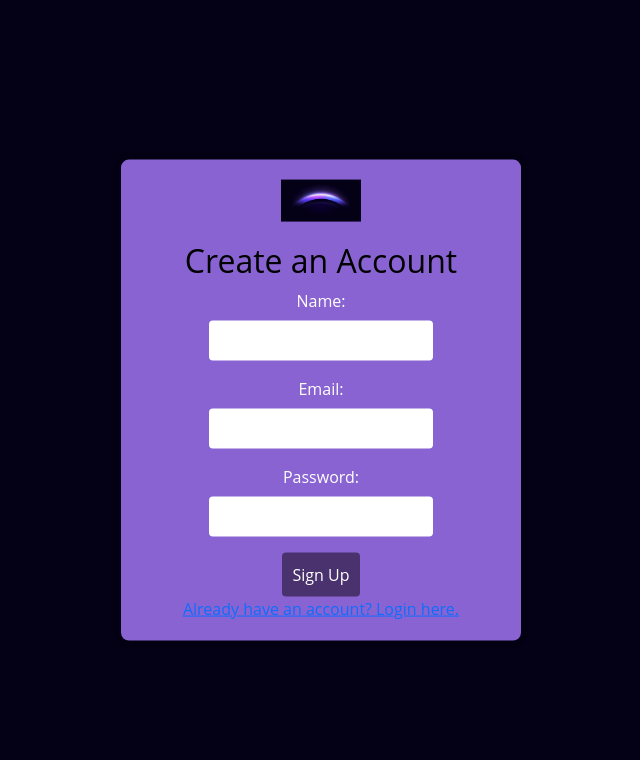
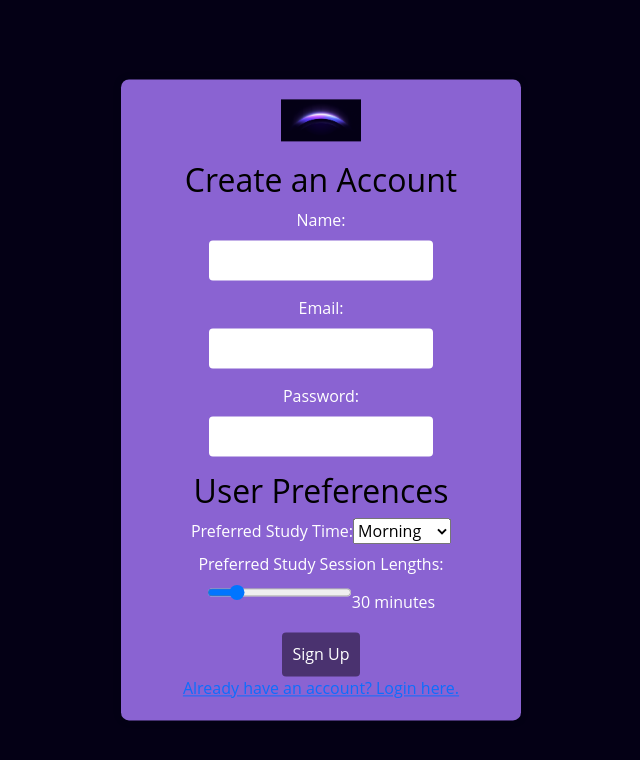
Before and after one commit to TauScheduler/Tau, a React (Create React App) app: page /SignUp in a window 1280 px wide. Shown: the top 760 px of the page, without its empty margins (319-959 px from the left). Built offline with nearby package versions, Linux system fonts and the light colour scheme.

Commit message:
Added Preferences to SignUp Page

```diff
--- a/src/Components/Login.css
+++ b/src/Components/Login.css
@@ -1,5 +1,3 @@
-/* Login.css */
-
 /* Login.css */
 
 .login-body {
--- a/src/Components/SignUp.js
+++ b/src/Components/SignUp.js
@@ -10,6 +10,10 @@ const SignUp = () => {
     password: '',
     confirmPassword: '',
   });
+
+  const [studyTime, setStudyTime] = useState('morning');
+  const [studySessionLength, setStudySessionLength] = useState(30);
+
 
   const handleChange = (e) => {
     setFormData({ ...formData, [e.target.name]: e.target.value });
@@ -39,7 +43,40 @@ const SignUp = () => {
           <label> Password:</label>
             <input type="password" name="password" value={formData.password} onChange={handleChange} required />
 
+          <h2>User Preferences</h2>
+          <div className="preferences-item">
+          <label className="preferences-label">
+            Preferred Study Time:
+            <select
+              className="preferences-select"
+              value={studyTime}
+              onChange={(e) => setStudyTime(e.target.value)}
+            >
+              <option value="morning">Morning</option>
+              <option value="afternoon">Afternoon</option>
+              <option value="evening">Evening</option>
+            </select>
+          </label>
+        </div>
+
+        <div className="preferences-item">
+          <label className="preferences-label">
+            Preferred Study Session Lengths:
+            <input
+              type="range"
+              className="preferences-range"
+              min="15"
+              max="180"
+              step="10"
+              value={studySessionLength}
+              onChange={(e) => setStudySessionLength(Number(e.target.value))}
+            />
+            <span>{studySessionLength} minutes</span>
+          </label>
+        </div>
+
           <button type="submit">Sign Up</button>
+
         </form>
 
         <Link to="/Login">Already have an account? Login here.</Link>
```
